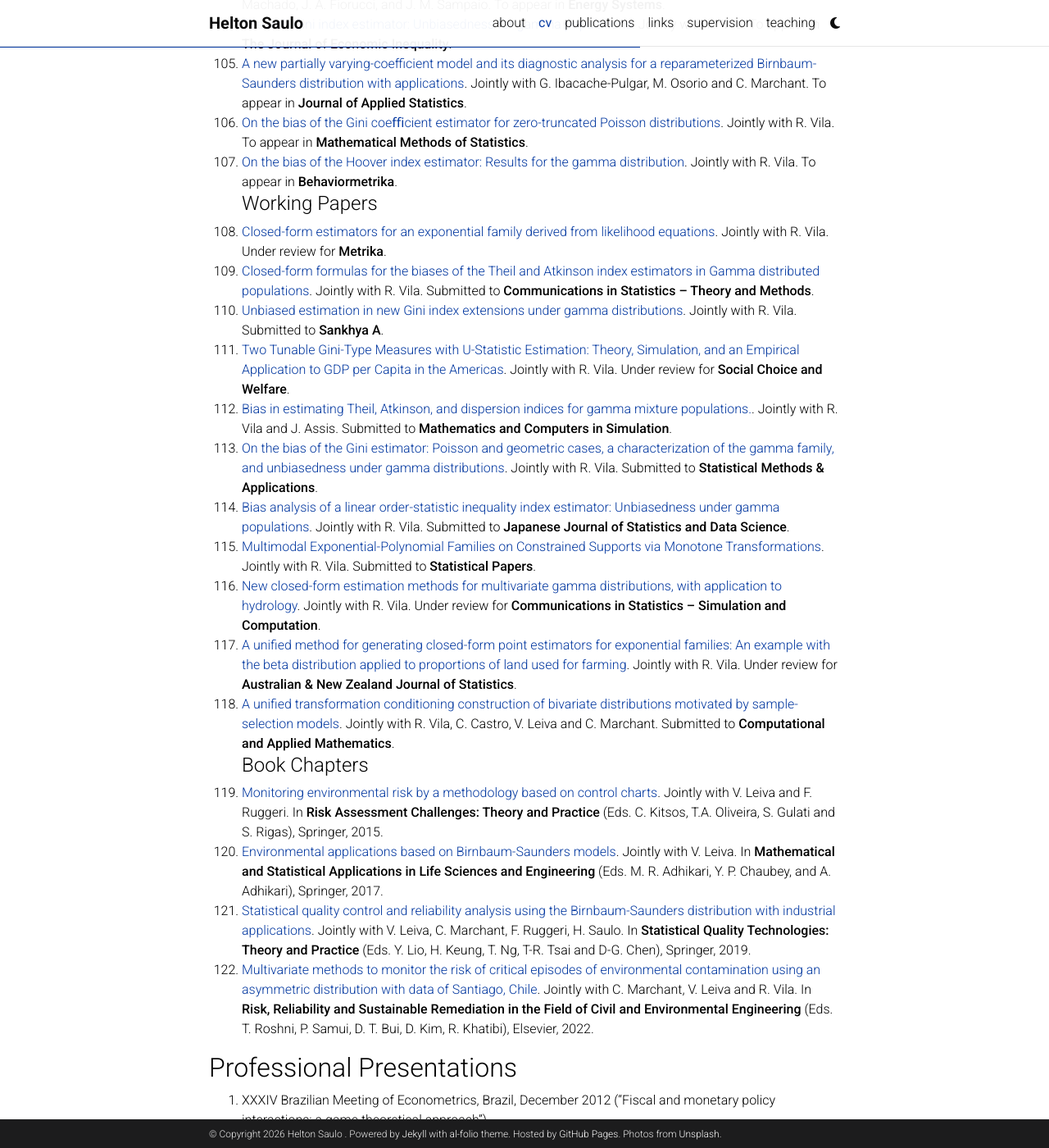
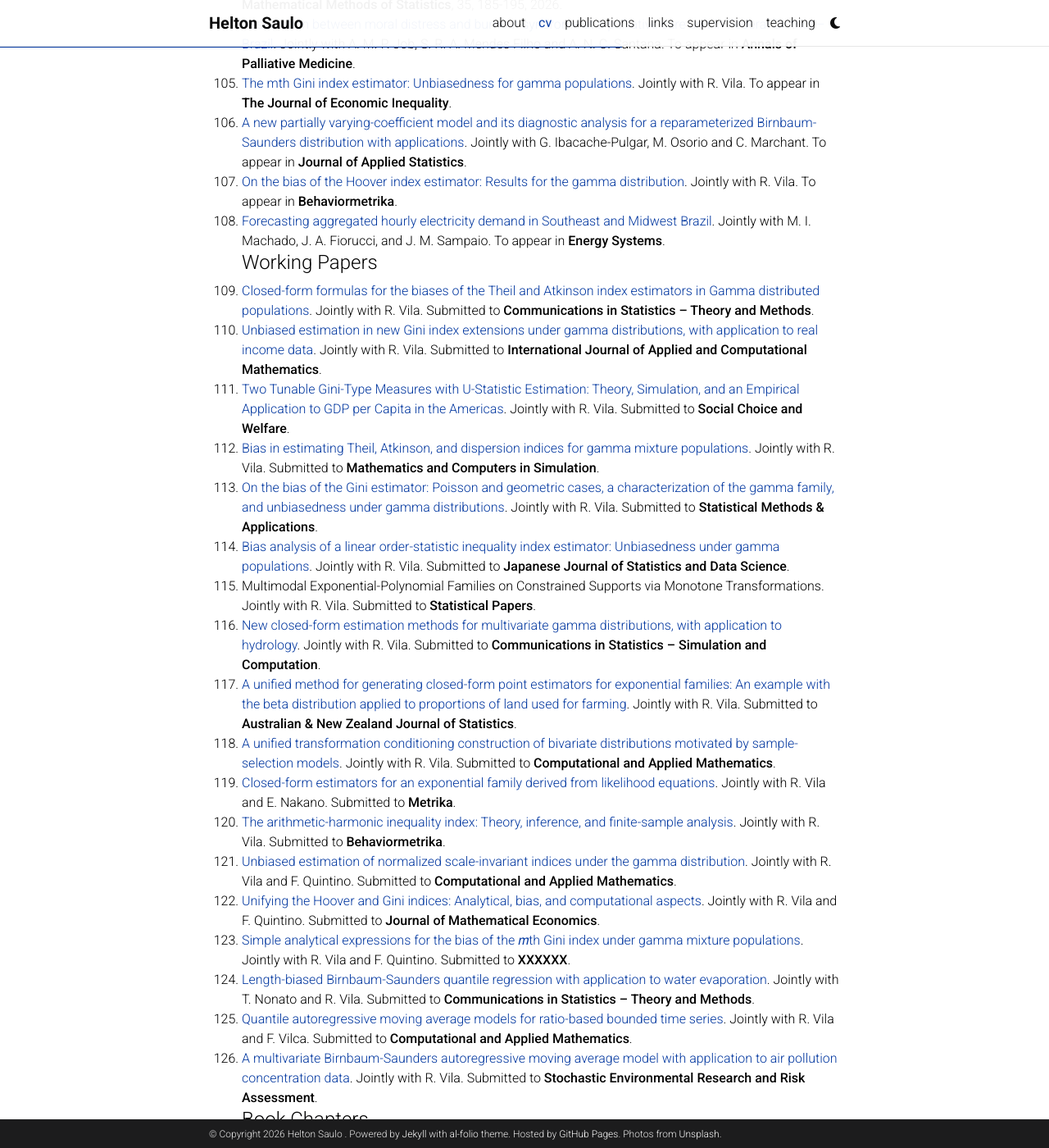
Before and after one commit to heltonsaulo/heltonsaulo.github.io, a Jekyll site: the page built from _pages/cv.md, in a window 1280 px wide and 1400 px high, scrolled down 9220 px. Shown: the whole window at 82% size. Built offline with Jekyll 4.4.1, drawn with Linux system fonts in a browser that asks for light colours; comment, search, counter and statistics services are not loaded; a style sheet for code colours, icons or effects is not loaded; some of the changed text lies outside the part shown.

Commit message:
Update cv.md

```diff
--- a/_pages/cv.md
+++ b/_pages/cv.md
@@ -217,29 +217,37 @@
   99.  [A family of multivariate extended skew-G-elliptical distributions](https://doi.org/10.1214/25-BJPS634). Jointly with R. Vila, L. Santos, J. Monterios and F. Quintino. **Brazilian Journal of Probability and Statistics**, 39, 248-271, 2025.
   100.  [Bias in Gini coefficient estimation for gamma mixture populations](https://doi.org/10.1007/s00362-025-01768-w). Jointly with R. Vila. **Statistical Papers**, 66, 146, 2025.
   101.  [An unbiased estimator of a novel extended mth Gini index for gamma distributed populations](https://doi.org/10.1016/j.cam.2025.117320). Jointly with R. Vila. **Journal of Computational and Applied Mathematics**, 482, 117320, 2026.
-  102.  [Moment-type estimators for a weighted exponential family](https://doi.org/10.1080/03610926.2025.2492840). Jointly with R. Vila. To appear in **Communications in Statistics – Theory and Methods**.
-  103.  [Forecasting aggregated hourly electricity demand in Southeast and Midwest Brazil](https://doi.org/10.1007/s12667-025-00761-4). Jointly with M. I. Machado, J. A. Fiorucci, and J. M. Sampaio. To appear in **Energy Systems**.
-  104.  [The mth Gini index estimator: Unbiasedness for gamma populations](https://doi.org/10.1007/s10888-025-09715-3). Jointly with R. Vila. To appear in **The Journal of Economic Inequality**.
-  105.  [A new partially varying-coefficient model and its diagnostic analysis for a reparameterized Birnbaum-Saunders distribution with applications](https://doi.org/10.1080/02664763.2026.2616862). Jointly with G. Ibacache-Pulgar, M. Osorio and C. Marchant. To appear in **Journal of Applied Statistics**.
-  106.  [On the bias of the Gini coeﬃcient estimator for zero-truncated Poisson distributions](http://arxiv.org/abs/2504.04518). Jointly with R. Vila. To appear in **Mathematical Methods of Statistics**.
+  102.  [Moment-type estimators for a weighted exponential family](https://doi.org/10.1080/03610926.2025.2492840). Jointly with R. Vila. **Communications in Statistics – Theory and Methods**, 55, 37-252, 2026.
+  103.  [On the bias of the Gini coeﬃcient estimator for zero-truncated Poisson distributions](https://doi.org/10.3103/S1066530726700122). Jointly with R. Vila. **Mathematical Methods of Statistics**, 35, 185-195, 2026.
+  104.  [Association between moral distress and burnout syndrome at a palliative care unit in Federal District – Brazil](https://apm.amegroups.org/article/view/153971). Jointly with A. M. P. Job, S. R. A. Mendes Filho and A. N. C. Santana. To appear in **Annals of Palliative Medicine**.
+  105.  [The mth Gini index estimator: Unbiasedness for gamma populations](https://doi.org/10.1007/s10888-025-09715-3). Jointly with R. Vila. To appear in **The Journal of Economic Inequality**.
+  106.  [A new partially varying-coefficient model and its diagnostic analysis for a reparameterized Birnbaum-Saunders distribution with applications](https://doi.org/10.1080/02664763.2026.2616862). Jointly with G. Ibacache-Pulgar, M. Osorio and C. Marchant. To appear in **Journal of Applied Statistics**.
   107.  [On the bias of the Hoover index estimator: Results for the gamma distribution](https://link.springer.com/journal/41237). Jointly with R. Vila. To appear in **Behaviormetrika**.
+  108.  [Forecasting aggregated hourly electricity demand in Southeast and Midwest Brazil](https://doi.org/10.1007/s12667-025-00761-4). Jointly with M. I. Machado, J. A. Fiorucci, and J. M. Sampaio. To appear in **Energy Systems**.
 #### Working Papers
-  108. [Closed-form estimators for an exponential family derived from likelihood equations](https://arxiv.org/abs/2405.14509). Jointly with R. Vila. Under review for **Metrika**.
   109. [Closed-form formulas for the biases of the Theil and Atkinson index estimators in Gamma distributed populations](https://arxiv.org/abs/2504.13806). Jointly with R. Vila. Submitted to **Communications in Statistics – Theory and Methods**.
-  110. [Unbiased estimation in new Gini index extensions under gamma distributions](https://arxiv.org/abs/2506.00666). Jointly with R. Vila. Submitted to **Sankhya A**.
-  111. [Two Tunable Gini-Type Measures with U-Statistic Estimation: Theory, Simulation, and an Empirical Application to GDP per Capita in the Americas](http://). Jointly with R. Vila. Under review for **Social Choice and Welfare**.
-  112. [Bias in estimating Theil, Atkinson, and dispersion indices for gamma mixture populations.](https://arxiv.org/abs/2506.22168). Jointly with R. Vila and J. Assis. Submitted to **Mathematics and Computers in Simulation**.
-  113. [On the bias of the Gini estimator: Poisson and geometric cases, a characterization of the gamma family, and unbiasedness under gamma distributions](http://). Jointly with R. Vila. Submitted to **Statistical Methods & Applications**.
-  114. [Bias analysis of a linear order-statistic inequality index estimator: Unbiasedness under gamma populations](http://). Jointly with R. Vila. Submitted to **Japanese Journal of Statistics and Data Science**.
- 115. [Multimodal Exponential-Polynomial Families on Constrained Supports via Monotone Transformations](http://). Jointly with R. Vila. Submitted to **Statistical Papers**.
- 116. [New closed-form estimation methods for multivariate gamma distributions, with application to hydrology](http://). Jointly with R. Vila. Under review for **Communications in Statistics – Simulation and Computation**.
- 117. [A unified method for generating closed-form point estimators for exponential families: An example with the beta distribution applied to proportions of land used for farming](http://). Jointly with R. Vila. Under review for **Australian & New Zealand Journal of Statistics**.
- 118. [A unified transformation conditioning construction of bivariate distributions motivated by sample-selection models](http://). Jointly with R. Vila, C. Castro, V. Leiva and C. Marchant. Submitted to **Computational and Applied Mathematics**.
+  110. [Unbiased estimation in new Gini index extensions under gamma distributions, with application to real income data](https://arxiv.org/abs/2506.00666). Jointly with R. Vila. Submitted to **International Journal of Applied and Computational Mathematics**.
+  111. [Two Tunable Gini-Type Measures with U-Statistic Estimation: Theory, Simulation, and an Empirical Application to GDP per Capita in the Americas](https://arxiv.org/abs/2508.02965). Jointly with R. Vila. Submitted to **Social Choice and Welfare**.
+  112. [Bias in estimating Theil, Atkinson, and dispersion indices for gamma mixture populations](https://arxiv.org/abs/2506.22168). Jointly with R. Vila. Submitted to **Mathematics and Computers in Simulation**.
+  113. [On the bias of the Gini estimator: Poisson and geometric cases, a characterization of the gamma family, and unbiasedness under gamma distributions](https://arxiv.org/abs/2512.14983). Jointly with R. Vila. Submitted to **Statistical Methods & Applications**.
+  114. [Bias analysis of a linear order-statistic inequality index estimator: Unbiasedness under gamma populations](https://arxiv.org/abs/2602.14861). Jointly with R. Vila. Submitted to **Japanese Journal of Statistics and Data Science**.
+  115. Multimodal Exponential-Polynomial Families on Constrained Supports via Monotone Transformations. Jointly with R. Vila. Submitted to **Statistical Papers**.
+  116. [New closed-form estimation methods for multivariate gamma distributions, with application to hydrology](https://arxiv.org/abs/2509.10794). Jointly with R. Vila. Submitted to **Communications in Statistics – Simulation and Computation**.
+  117. [A unified method for generating closed-form point estimators for exponential families: An example with the beta distribution applied to proportions of land used for farming](https://arxiv.org/abs/2508.12169). Jointly with R. Vila. Submitted to **Australian & New Zealand Journal of Statistics**.
+  118. [A unified transformation conditioning construction of bivariate distributions motivated by sample-selection models](https://). Jointly with R. Vila. Submitted to **Computational and Applied Mathematics**.
+  119. [Closed-form estimators for an exponential family derived from likelihood equations](https://arxiv.org/abs/2405.14509). Jointly with R. Vila and E. Nakano. Submitted to **Metrika**.
+  120. [The arithmetic-harmonic inequality index: Theory, inference, and finite-sample analysis](https://arxiv.org/abs/2604.04249). Jointly with R. Vila. Submitted to **Behaviormetrika**.
+  121. [Unbiased estimation of normalized scale-invariant indices under the gamma distribution](https://). Jointly with R. Vila and F. Quintino. Submitted to **Computational and Applied Mathematics**.
+  122. [Unifying the Hoover and Gini indices: Analytical, bias, and computational aspects](https://arxiv.org/abs/2603.26166). Jointly with R. Vila and F. Quintino. Submitted to **Journal of Mathematical Economics**.
+  123. [Simple analytical expressions for the bias of the 𝑚th Gini index under gamma mixture populations](https://). Jointly with R. Vila and F. Quintino. Submitted to **XXXXXX**.
+  124. [Length-biased Birnbaum-Saunders quantile regression with application to water evaporation](https://arxiv.org/abs/2605.26253). Jointly with T. Nonato and R. Vila. Submitted to **Communications in Statistics – Theory and Methods**.
+  125. [Quantile autoregressive moving average models for ratio-based bounded time series](https://arxiv.org/abs/2605.26052). Jointly with R. Vila and F. Vilca. Submitted to **Computational and Applied Mathematics**.
+  126. [A multivariate Birnbaum-Saunders autoregressive moving average model with application to air pollution concentration data](https://arxiv.org/abs/2605.04211). Jointly with R. Vila. Submitted to **Stochastic Environmental Research and Risk Assessment**.
 #### Book Chapters
-  119.  [Monitoring environmental risk by a methodology based on control charts](https://link.springer.com/chapter/10.1007/978-3-319-18029-8_14). Jointly with V. Leiva and F. Ruggeri. In **Risk Assessment Challenges: Theory and Practice** (Eds. C. Kitsos, T.A. Oliveira, S. Gulati and S. Rigas), Springer, 2015.
-  120.  [Environmental applications based on Birnbaum-Saunders models](https://link.springer.com/chapter/10.1007/978-981-10-5370-2_14). Jointly with V. Leiva. In **Mathematical and Statistical Applications in Life Sciences and Engineering** (Eds. M. R. Adhikari,  Y. P. Chaubey,  and A. Adhikari), Springer, 2017.
-  121.  [Statistical quality control and reliability analysis using the Birnbaum-Saunders distribution with industrial applications](https://link.springer.com/chapter/10.1007/978-3-030-20709-0_2). Jointly with V. Leiva, C. Marchant, F. Ruggeri, H. Saulo. In **Statistical Quality Technologies: Theory and Practice** (Eds. Y. Lio, H. Keung, T. Ng, T-R. Tsai and D-G. Chen), Springer, 2019.
-  122.  [Multivariate methods to monitor the risk of critical episodes of environmental contamination using an asymmetric distribution with data of Santiago, Chile](https://doi.org/10.1016/B978-0-323-85698-0.00024-1). Jointly with C. Marchant, V. Leiva and R. Vila. In **Risk, Reliability and Sustainable Remediation in the Field of Civil and Environmental Engineering** (Eds. T. Roshni, P. Samui, D. T. Bui, D. Kim, R. Khatibi), Elsevier, 2022.
+  127.  [Monitoring environmental risk by a methodology based on control charts](https://link.springer.com/chapter/10.1007/978-3-319-18029-8_14). Jointly with V. Leiva and F. Ruggeri. In **Risk Assessment Challenges: Theory and Practice** (Eds. C. Kitsos, T.A. Oliveira, S. Gulati and S. Rigas), Springer, 2015.
+  128.  [Environmental applications based on Birnbaum-Saunders models](https://link.springer.com/chapter/10.1007/978-981-10-5370-2_14). Jointly with V. Leiva. In **Mathematical and Statistical Applications in Life Sciences and Engineering** (Eds. M. R. Adhikari,  Y. P. Chaubey,  and A. Adhikari), Springer, 2017.
+  129.  [Statistical quality control and reliability analysis using the Birnbaum-Saunders distribution with industrial applications](https://link.springer.com/chapter/10.1007/978-3-030-20709-0_2). Jointly with V. Leiva, C. Marchant, F. Ruggeri, H. Saulo. In **Statistical Quality Technologies: Theory and Practice** (Eds. Y. Lio, H. Keung, T. Ng, T-R. Tsai and D-G. Chen), Springer, 2019.
+  130.  [Multivariate methods to monitor the risk of critical episodes of environmental contamination using an asymmetric distribution with data of Santiago, Chile](https://doi.org/10.1016/B978-0-323-85698-0.00024-1). Jointly with C. Marchant, V. Leiva and R. Vila. In **Risk, Reliability and Sustainable Remediation in the Field of Civil and Environmental Engineering** (Eds. T. Roshni, P. Samui, D. T. Bui, D. Kim, R. Khatibi), Elsevier, 2022.
 
 
 
```
